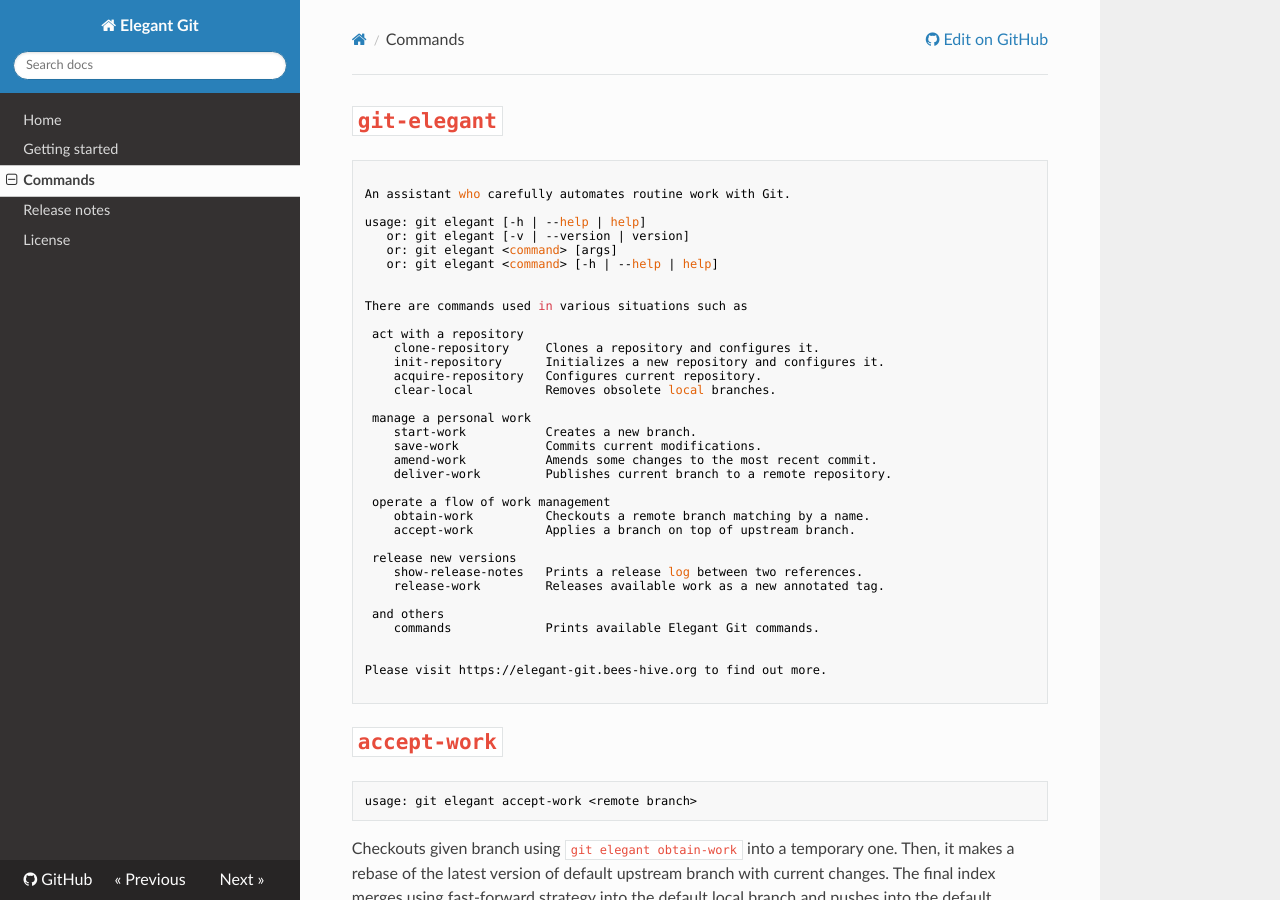
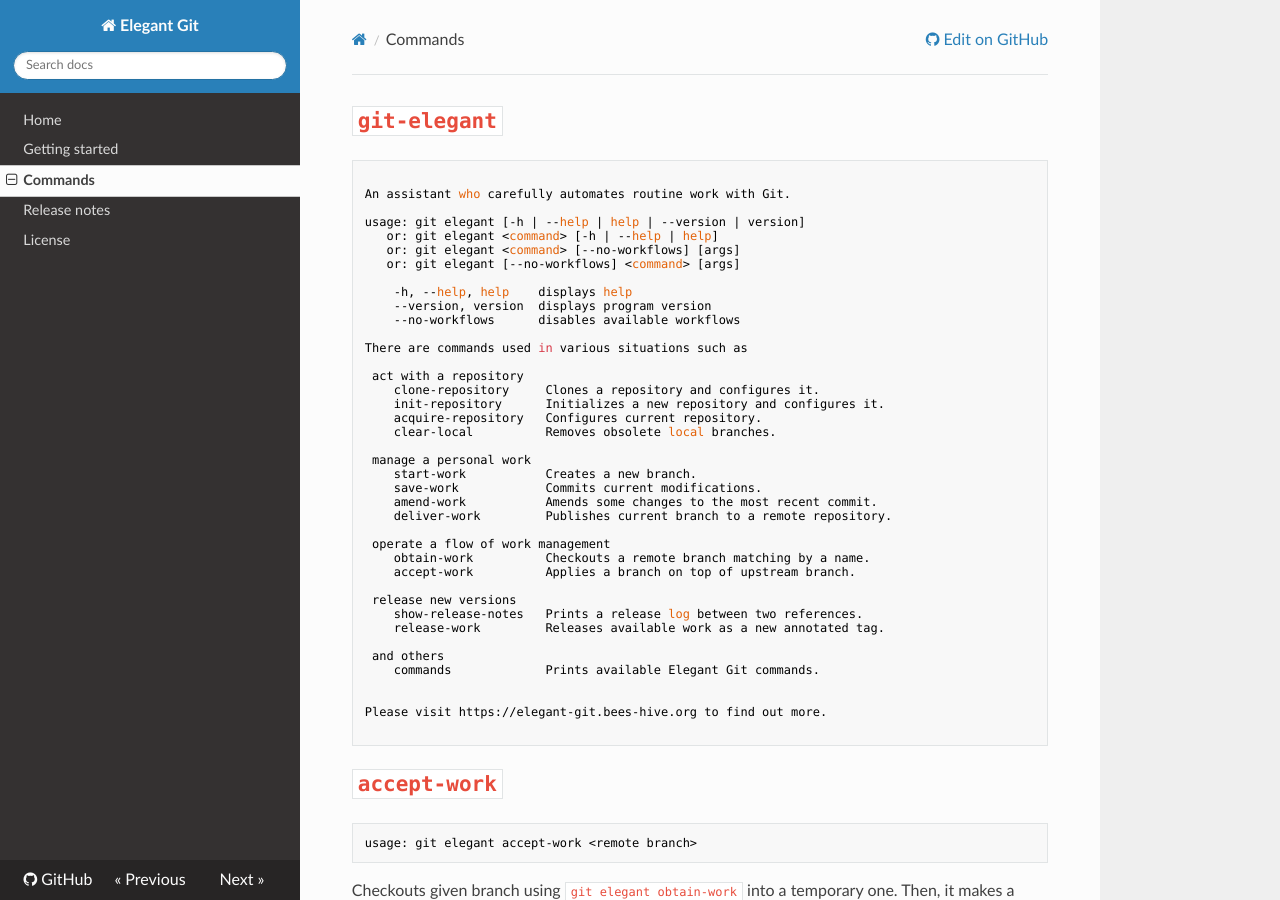
Before and after one commit to bees-hive/elegant-git, an MkDocs documentation site: the page built from docs/commands.md, in a window 1280 px wide and 900 px high. Built offline with MkDocs 1.6.1, drawn with Linux system fonts in a browser that asks for light colours; nearby versions of some CDN libraries.

Commit message:
Skip workflows if needed
Sometimes, a user may want to ignore defined workflows and just execute
a pure command. And `--no-workflows` option is designed to implement
this behavior. This option can be put prior or after the command. This
gives more flexibility in usage. However, `git-elegan --no-workflows
<command>` is preffered as it encourages to split Elegant Git options
and command arguments. Bash completion is updated appropriately.

Also, two improvements:
1. The `version` file will be removed prior to actual test execution.
This exposes the mentioned behavior for any place where
`.workflows/bats-pipeline.bash` is used.
2. Remove `-v` option (was equal to `--version`) as, in Git, `-v` stands
for `--verbose`.

#192

```diff
--- a/docs/commands.md
+++ b/docs/commands.md
@@ -3,11 +3,14 @@
 
 An assistant who carefully automates routine work with Git.
 
-usage: git elegant [-h | --help | help]
-   or: git elegant [-v | --version | version]
-   or: git elegant <command> [args]
+usage: git elegant [-h | --help | help | --version | version]
    or: git elegant <command> [-h | --help | help]
+   or: git elegant <command> [--no-workflows] [args]
+   or: git elegant [--no-workflows] <command> [args]
 
+    -h, --help, help    displays help
+    --version, version  displays program version
+    --no-workflows      disables available workflows
 
 There are commands used in various situations such as
 
```
Also changed, not shown: docs/index.md (+3 -0 lines), 5 other files.
